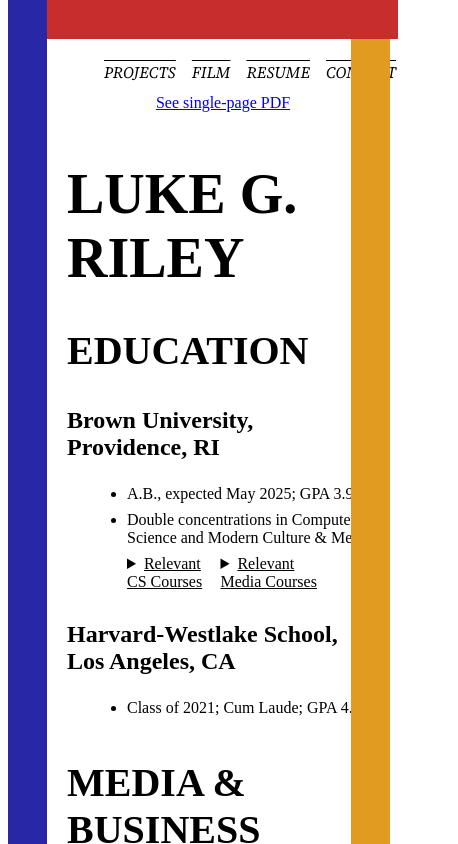
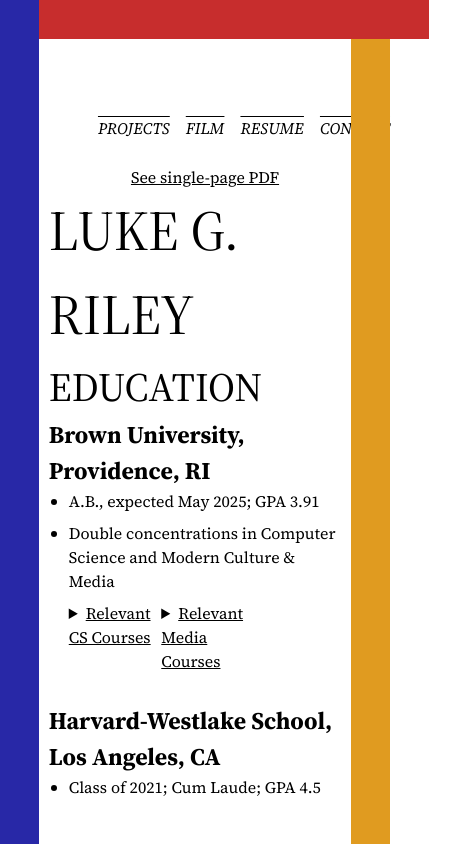
Before and after one commit to lukegriley/Portfolio, a Next.js app: page /cv in a window 390 px wide. Shown: the top 844 px of the page, 458 px wide, since content can reach past the window. Built offline with nearby package versions, Linux system fonts and the light colour scheme.

Commit message:
mobile sizing

```diff
--- a/pages/cv.tsx
+++ b/pages/cv.tsx
@@ -1,5 +1,5 @@
 import React from "react";
-// import "@/app/globals.css"
+import "@/app/globals.css"
 import CircleCursor from "./components/circlecursor";
 import "@/styles/cv.css"
 // import "@/app/globals.css"
--- a/pages/project/quakeclone.tsx
+++ b/pages/project/quakeclone.tsx
@@ -2,8 +2,11 @@
 import { useState, useEffect } from "react";
 import { fetchProjectsDataById } from "@/utils/projectsparser";
 import { ProjectProps } from "../components/project";
+import "@/app/globals.css"
 import "@/styles/projectpage.css"
-import "@/app/globals.css"
+
+import Bars from "../components/bars";
+import Navs from "../components/Nav";
 import { useRouter } from "next/router";
 import { useParams } from "next/navigation";
 import CircleCursor from "../components/circlecursor";
@@ -23,9 +26,10 @@
         return(<h1>Project ID not found.</h1>);
     }
     else {
-  return ( <div>
-      <CircleCursor/>
-      <Navbar collapse={false}/>
+    return ( <div>
+      <Bars/>
+      <div className="inside">
+      <Navs selected={0}/>
       <div className="project-body">
       <iframe src="https://drive.google.com/file/d/1oyknDe_eDyTXVMn1sffx-3-eQqQfbj4V/preview" width="1280" height="720" allow="autoplay"></iframe>
       <h1 className="proj-title">{project.title}</h1>
@@ -41,6 +45,7 @@
             <img className="addl-img" key={index} src={additionalImage} alt={`Additional Image ${index + 1}`}/>
       ))}
       </div>
+      </div>
     </div>)
     }
 
--- a/pages/project/raymarching.tsx
+++ b/pages/project/raymarching.tsx
@@ -2,10 +2,12 @@
 import { useState, useEffect } from "react";
 import { fetchProjectsDataById } from "@/utils/projectsparser";
 import { ProjectProps } from "../components/project";
+import "@/app/globals.css"
 import "@/styles/projectpage.css"
-import "@/app/globals.css"
 import { useRouter } from "next/router";
 import { useParams } from "next/navigation";
+import Bars from "../components/bars";
+import Navs from "../components/Nav";
 import CircleCursor from "../components/circlecursor";
 import VideoPlayer from "../components/videoplayer";
 
@@ -25,8 +27,9 @@
     }
     else {
       return ( <div>
-      <CircleCursor/>
-      <Navbar collapse={false}/>
+        <Bars/>
+        <div className="inside">
+        <Navs selected={0}/>
         <div className="project-body">
     <img src={project.cover} alt="Project Cover" />
     <h1 className="proj-title">{project.title}</h1>
@@ -49,7 +52,6 @@
       <br/>
       <VideoPlayer src={"https://i.imgur.com/OOO3dhK.mp4"}></VideoPlayer>
       <br/>
-        [1/11/24: This project (and writeup) is still in progress. Come back later this week for info on integration into the pipeline!]
     </div>
     <br/>
 
@@ -58,6 +60,7 @@
           <img className="addl-img" key={index} src={additionalImage} alt={`Additional Image ${index + 1}`}/>
     ))}
     </div>
+        </div>
       </div>)
     }
 
--- a/styles/bars.css
+++ b/styles/bars.css
@@ -1,13 +1,4 @@
-.red {
-    background-color: #C72D2D;
-    position: fixed;
-    top: 0%;
-    height: 10vw;
-    z-index: 3;
-    animation: draw-red 1s ease-out forwards;
-    animation-delay: .7s;
-    max-height:100px;
-  }
+
 
   .blue {
     background-color: #2828A7;
@@ -19,12 +10,24 @@
     bottom: 0;
     animation: draw-blue .7s ease-out forwards;
   }
+  .red {
+    background-color: #C72D2D;
+    position: fixed;
+    top: 0%;
+    left:0vw;
+    height: 10vw;
+    z-index: 3;
+    animation: draw-red 1s ease-out forwards;
+    animation-delay: .7s;
+    max-height:100px;
+  }
 
   .yellow {
     background-color: #E09B20;
     position: fixed;
     height: 0vh;
     width: 10vw;
+    /* top:10vh; */
     /* left: 90vw; */
     right:0%;
     max-width:100px;
@@ -39,7 +42,7 @@
       width: 0vw;
     }
     to {
-      width: 100vw;
+      width: 110%;
     }
   }
 
@@ -48,7 +51,7 @@
       height: 0vh;
     }
     to {
-      height: 100vh;
+      height: 110%;
     }
   }
 
@@ -57,6 +60,6 @@
       height: 0vh;
     }
     to {
-      height: 100vh;
+      height: 110%;
     }
   }
--- a/styles/contact.css
+++ b/styles/contact.css
@@ -6,11 +6,13 @@
 
 .title {
     margin-top:100px;
-    font-size:30px;
+    max-width:60vw;
+    font-size:24px;
 }
 
 .email {
-    font-size:40px;
+    font-size:24px;
+    max-width:60vw;
     text-decoration: underline;
 }
 
--- a/styles/cv.css
+++ b/styles/cv.css
@@ -1,8 +1,7 @@
 .cvbody {
-    margin-top:3vw;
-    margin-left:20px;
-    /* width:75%; */
-    max-width:80vw;
+    /* margin-top:3vw; */
+    /* margin-left:-20px; */
+    width:75vw;
 }
 
 .bullet {
@@ -24,7 +23,7 @@
 }
 
 .pdfLink {
-    margin-top:3vw;
+    margin-top:3vh;
     font-size:100%;
     text-decoration:underline;
     margin-left:20px;
@@ -40,14 +39,14 @@
 
 .inside {
     position:absolute;
-    top:10vw;
-    padding:10px;
+    top:10vh;
+    left:10vw;
+    padding:20px;
     display:flex;
     flex-direction: column;
     align-items: center;
-    width:100vw;
+    width:80vw;
     height:50%;
-
   }
 
 .courses {
--- a/styles/filmpage.css
+++ b/styles/filmpage.css
@@ -32,7 +32,7 @@
 
 iframe {
     max-width:80vw;
-    margin-top:-5vw;
+    /* margin-top:-5vw; */
 }
 
 .proj-tagline {
@@ -49,7 +49,7 @@
 
 .proj-desc {
     font-size:20px;
-    margin-top:-5vw;
+    /* margin-top:-5vw; */
 }
 
 .proj-link {
@@ -91,4 +91,7 @@
     .proj-tagline {
         font-size:100%;
     }
+    .inside {
+
+    }
   }
--- a/styles/nav.css
+++ b/styles/nav.css
@@ -2,7 +2,7 @@
     font-size:200%;
     display:flex;
     justify-content: space-around;
-    margin-left:10vw;
+    margin-left:11vw;
     margin-right:10vw;
     width:60vw;
     /* margin-top:2vw; */
--- a/styles/projectpage.css
+++ b/styles/projectpage.css
@@ -1,7 +1,7 @@
 .landing {
     background:#FFFFFF;
-    width:100%;
-    height:100%;
+    /* width:100%; */
+    /* height:100%; */
 }
 
 html, body {
@@ -26,6 +26,12 @@
   }
 
 
+iframe {
+    max-width:80vw;
+    max-height:45vw;
+    /* margin-top:-5vw; */
+}
+
 .proj-title {
     font-size:400%;
 }
@@ -36,8 +42,9 @@
 }
 
 .project-body {
-    margin-left:10%;
-    margin-right:10%;
+    margin-left:10vw;
+    margin-right:10vw;
+    max-width: 80vw;
 }
 
 .proj-link {
@@ -57,10 +64,10 @@
     position:absolute;
     left:10vw;
     top:10vw;
-    display:flex;
+    display:flex column;
     align-items: center;
-    width:80%;
-    height:50%;
+    width:80vw;
+    /* height:50%; */
   }
 
   @font-face {
```
Lines whose indentation alone changed are shown as unchanged.
